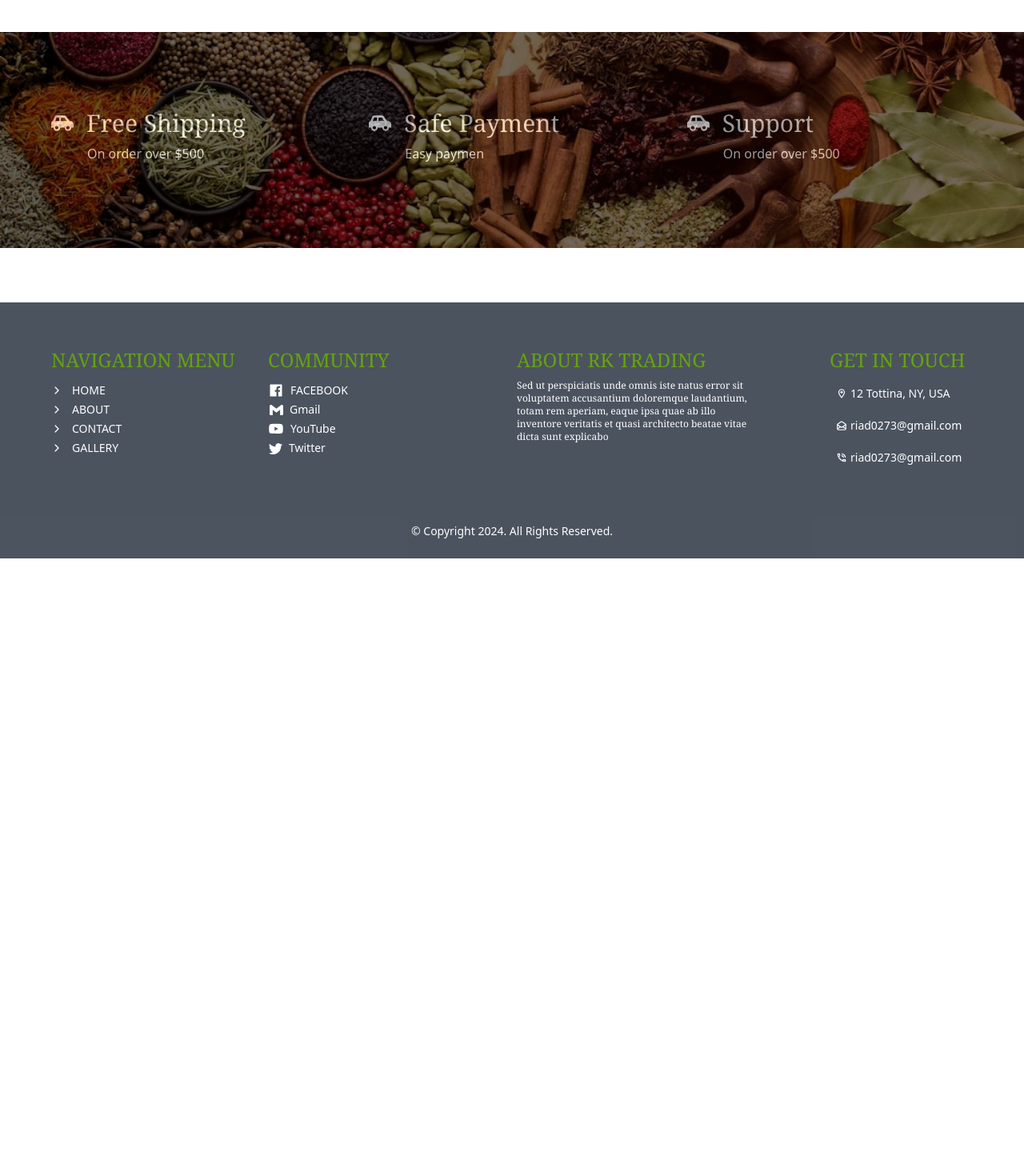
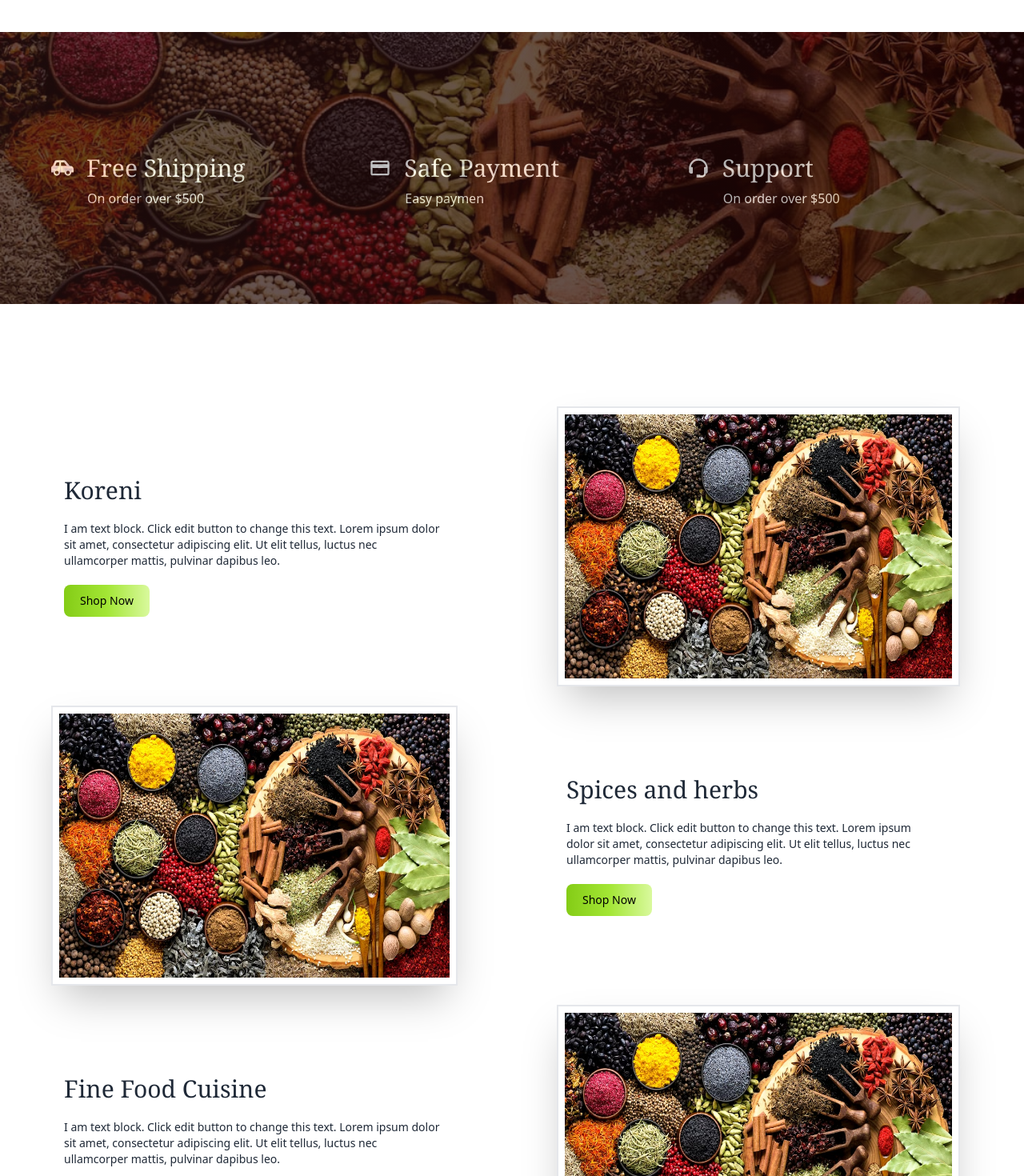
Before and after one commit to Riad123456789/project2024, a React (Vite) app: page /about in a window 1280 px wide. Shown: the part 1640-3110 px from the top of the page at 80% size. Before the commit the page ends 2338 px from the top, so only its background shows below. Built offline with nearby package versions, Linux system fonts and the light colour scheme.

Commit message:
about page done

```diff
--- a/src/Pages/About.jsx
+++ b/src/Pages/About.jsx
@@ -11,6 +11,7 @@ import 'react-accessible-accordion/dist/fancy-example.css';
 import TermCard from '../component/card/TermCard';
 import Section1 from './AboutPage/Section1';
 import Section2 from './AboutPage/Section2';
+import Section3 from './AboutPage/Section3';
 
 
 const About = () => {
@@ -158,6 +159,9 @@ const About = () => {
             <div>
                 <Section2></Section2>
             </div>
+            <div>
+                <Section3></Section3>
+            </div>
 
         </div>
     );
--- a/src/Pages/AboutPage/Section2.jsx
+++ b/src/Pages/AboutPage/Section2.jsx
@@ -1,34 +1,35 @@
 import { FaCarSide } from "react-icons/fa";
-import { FaGift } from "react-icons/fa6";
-
+import { MdPayment } from "react-icons/md";
+import { BiSupport } from "react-icons/bi";
 const Section2 = () => {
     return (
-        <div className="my-16">
+        <div className="my-16 overflow-hidden">
             <div style={{
                 backgroundImage: `url("../../public/qqq.jpeg")`,
-                backgroundRepeat: "no-repeat"
-                , backgroundSize: "cover",
+                backgroundRepeat: "no-repeat",
+                 backgroundSize: "cover",
                 backgroundPosition: "center",
                 backgroundAttachment: "fixed",
-                height: "270px"
+
             }}
-                className="w-full h-[200px] md:h-[340px] ">
-                <div className=" bg-gradient-to-r from-[black] to-[#210303] opacity-60 w-full h-full pt-8 ">
-                    <div className="grid grid-cols-3 items-center gap-10 space-y-9 lg:space-y-0  max-w-6xl mx-auto pt-16 ">
-                        <div className=" space-y-2   ">
-                            <h1 className="text-3xl font-serif flex gap-4 items-center text-white">
+                className="w-full h-[500px] md:h-[340px] ">
+                <div className=" bg-gradient-to-r from-[#270f0f] to-[#210303] opacity-70 w-full h-full pt-8 ">
+
+                    <div className="grid grid-cols-1 md:grid-cols-3 justify-center items-center gap-10 lg:space-y-0  max-w-6xl mx-auto mt-16  lg:pt-14 ">
+                        <div className=" space-y-2 ">
+                            <h1 className=" md:text-2xl lg:text-3xl  font-serif flex gap-4 items-center text-white">
                                 <span><FaCarSide color="white" size={28}></FaCarSide></span>Free Shipping</h1>
-                            <p className="font-sans text-base ml-[45px] text-white ">On order over $500</p>
+                            <p className="font-sans md:text-sm lg:text-base ml-[45px] text-white ">On order over $500</p>
                         </div>
                         <div className=" space-y-2   ">
-                            <h1 className="text-3xl font-serif flex gap-4 items-center text-white">
-                                <span><FaCarSide color="white" size={28}></FaCarSide></span>Safe Payment</h1>
-                            <p className="font-sans text-base ml-[45px] text-white ">Easy paymen</p>
+                            <h1 className=" md:text-2xl lg:text-3xl font-serif flex gap-4 items-center text-white">
+                                <span><MdPayment color="white" size={28}></MdPayment></span>Safe Payment</h1>
+                            <p className="font-sans md:text-sm lg:text-base ml-[45px] text-white ">Easy paymen</p>
                         </div>
                         <div className=" space-y-2   ">
-                            <h1 className="text-3xl font-serif flex gap-4 items-center text-white">
-                                <span><FaCarSide color="white" size={28}></FaCarSide></span>Support</h1>
-                            <p className="font-sans text-base ml-[45px] text-white ">On order over $500</p>
+                            <h1 className=" md:text-2xl lg:text-3xl font-serif flex gap-4 items-center text-white">
+                                <span><BiSupport color="white" size={28}></BiSupport></span>Support</h1>
+                            <p className="font-sans md:text-sm lg:text-base ml-[45px] text-white ">On order over $500</p>
                         </div>
                     </div>
                 </div>
--- /dev/null
+++ b/src/Pages/AboutPage/Section3.jsx
@@ -0,0 +1,58 @@
+import img from "../../../public/qqq.jpeg"
+
+const Section3 = () => {
+    return (
+        <div className="my-16 max-w-7xl mx-auto space-y-6 lg:pt-16">
+
+
+            <div className="lg:flex items-center px-3 md:px-20">
+                <div className="flex-1 space-y-5  w-[390px]  md:w-[550px] mx-auto">
+                    <h1 className="text-3xl font-serif">Koreni</h1>
+                    <p className="text-sm font-sans lg:w-[470px] ">I am text block. Click edit button to change this text. Lorem ipsum dolor sit amet, consectetur adipiscing elit. Ut elit tellus, luctus nec ullamcorper mattis, pulvinar dapibus leo.
+                    </p>
+                    <button type="button" className="text-black bg-gradient-to-r  from-lime-500 via-lime-400 to-lime-200 hover:bg-gradient-to-br  focus:outline-none focus:ring-lime-300 font-medium rounded-lg text-sm px-5 py-2.5 text-center me-2 mb-2 font-sans  ">Shop Now</button>
+                </div>
+                <div className="flex-1">
+                    <div className="mt-6 lg:mt-0 lg:pl-14 flex justify-center ">
+                        <img className="h-[350px] p-2 shadow-2xl md:w-full border-2 " src={img} alt="" />
+                    </div>
+                </div>
+            </div>
+
+
+
+            <div className=" flex flex-col-reverse lg:flex-row items-center">
+                <div className="flex-1 ">
+                    <div className="mt-4 lg:mt-0 lg:pl-16 flex justify-center  ">
+                        <img className="h-[350px]  p-2 shadow-2xl md:w-full border-2 " src={img} alt="" />
+                    </div>
+                </div>
+                <div className="flex-1 space-y-5 lg:ml-32 lg:pl-2 w-[390px]  md:w-[550px] mx-auto ">
+                    <h1 className="text-3xl font-serif">Spices and herbs</h1>
+                    <p className="text-sm font-sans lg:w-[450px] ">I am text block. Click edit button to change this text. Lorem ipsum dolor sit amet, consectetur adipiscing elit. Ut elit tellus, luctus nec ullamcorper mattis, pulvinar dapibus leo.
+                    </p>
+                    <button type="button" className="text-black bg-gradient-to-r  from-lime-500 via-lime-400 to-lime-200 hover:bg-gradient-to-br  focus:outline-none focus:ring-lime-300 font-medium rounded-lg text-sm px-5 py-2.5 text-center me-2 mb-2 font-sans  ">Shop Now</button>
+                </div>
+            </div>
+
+
+            <div className="lg:flex items-center px-3 md:px-20">
+                <div className="flex-1 space-y-5  w-[390px]  md:w-[550px] mx-auto">
+                    <h1 className="text-3xl font-serif">Fine Food Cuisine</h1>
+                    <p className="text-sm font-sans lg:w-[470px] ">I am text block. Click edit button to change this text. Lorem ipsum dolor sit amet, consectetur adipiscing elit. Ut elit tellus, luctus nec ullamcorper mattis, pulvinar dapibus leo.
+                    </p>
+                    <button type="button" className="text-black bg-gradient-to-r  from-lime-500 via-lime-400 to-lime-200 hover:bg-gradient-to-br  focus:outline-none focus:ring-lime-300 font-medium rounded-lg text-sm px-5 py-2.5 text-center me-2 mb-2 font-sans  ">Shop Now</button>
+                </div>
+                <div className="flex-1">
+                    <div className="mt-6 lg:mt-0 lg:pl-14 flex justify-center ">
+                        <img className="h-[350px] p-2 shadow-2xl md:w-full border-2 " src={img} alt="" />
+                    </div>
+                </div>
+            </div>
+
+
+        </div>
+    );
+};
+
+export default Section3;
```
